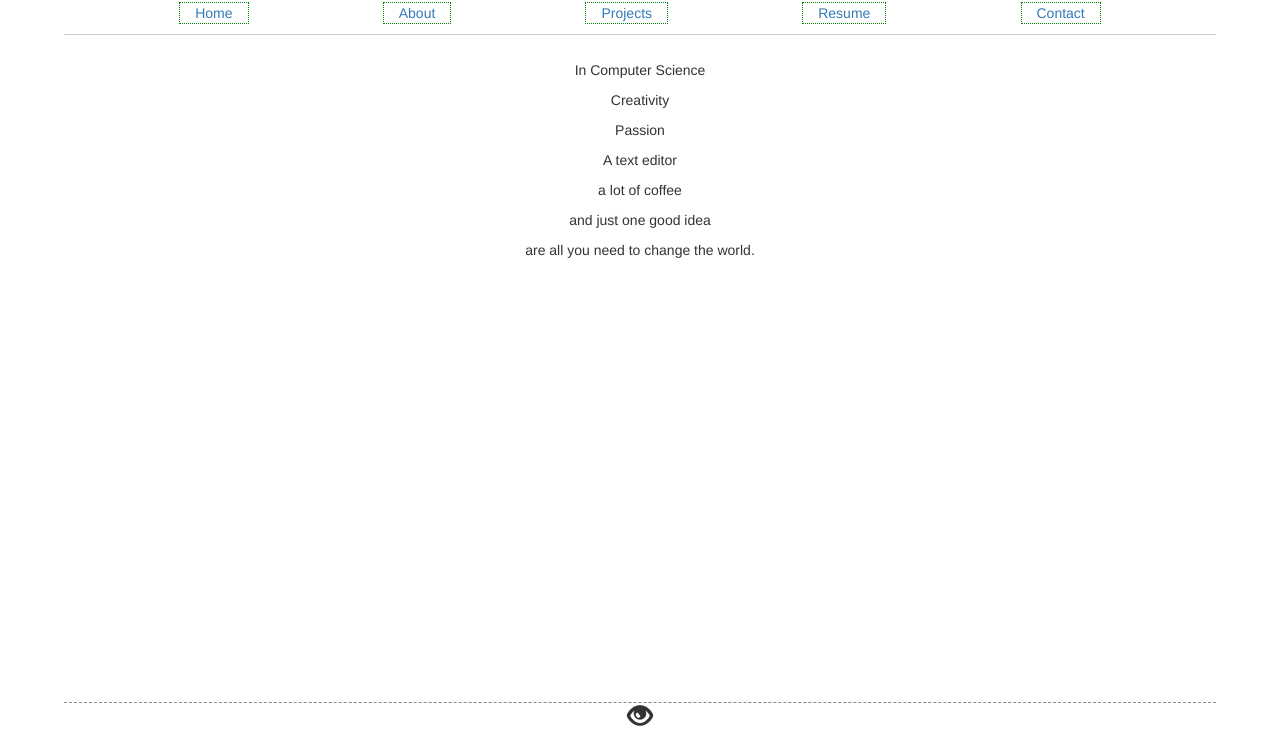
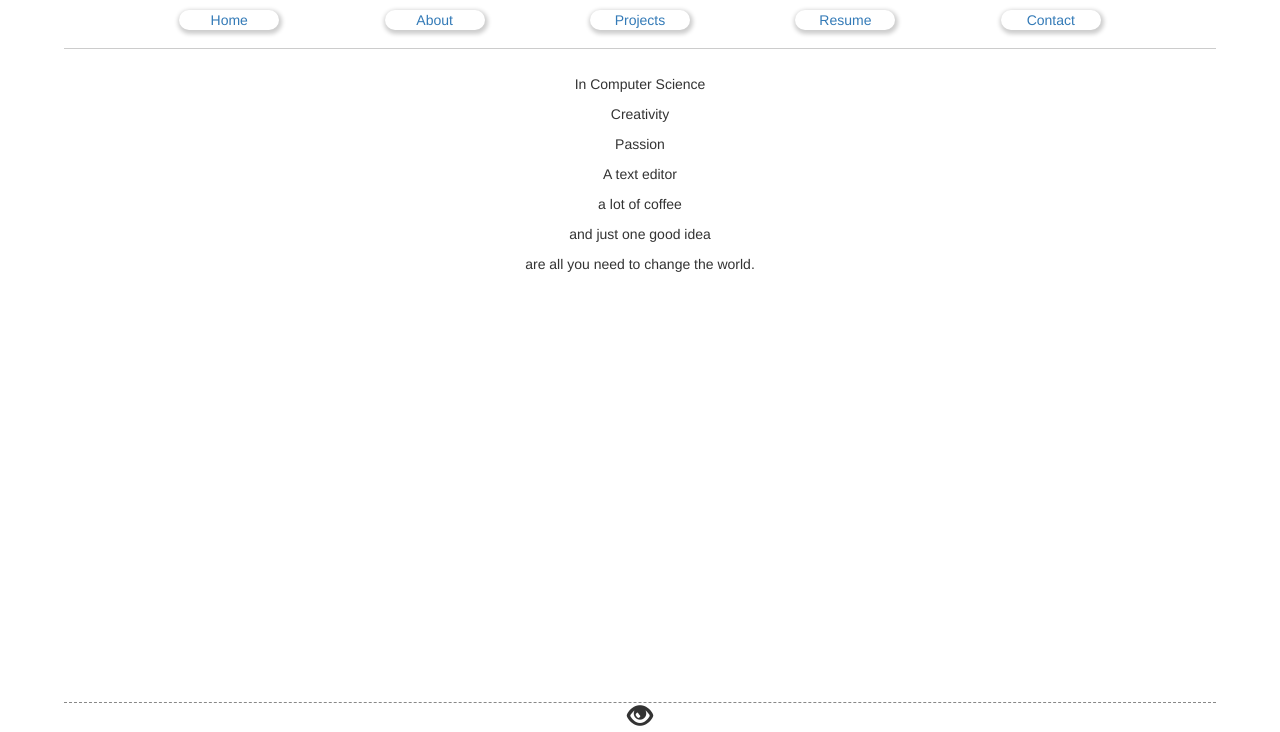
Before and after one commit to Sqash/sqash.github.io, a website: page app/index.html in a window 1280 px wide. Shown: the part 68-800 px from the top of the page. Drawn offline with nearby package versions, Linux system fonts and the light colour scheme; some packages are replaced by stand-ins of ours; files that its build step writes are made by us from their sources.

Commit message:
Created definite sizing on nav links

```diff
--- a/app/styles/less/nav.less
+++ b/app/styles/less/nav.less
@@ -17,7 +17,10 @@
   li {
     flex: 0 1 auto;
     padding: 0 1.5rem;
-    border: 1px dotted green;
+    width: 10rem;
+    border-radius: 2rem;
+    box-shadow: 1px 2px 4px 2px rgba(0,0,0,0.2);
+    z-index: 3;
   }
   a {
     display: block;
@@ -33,6 +36,7 @@
     ul {
       flex-flow: column nowrap;
       justify-content: flex-start;
+      align-items: center;
       li {
         margin-top: 1rem;
       }
@@ -41,12 +45,16 @@
       height: 1px;
       opacity: 0;
     }
+    .nav-content {
+      padding: 0;
+    }
   }
 }
 
 .nav-content {
   overflow: hidden;
   margin-bottom: 1rem;
+  padding: 0.8rem 0;
 }
 
 .nav-header {
```
Also changed, not shown: README.md, app/styles/style.css.
